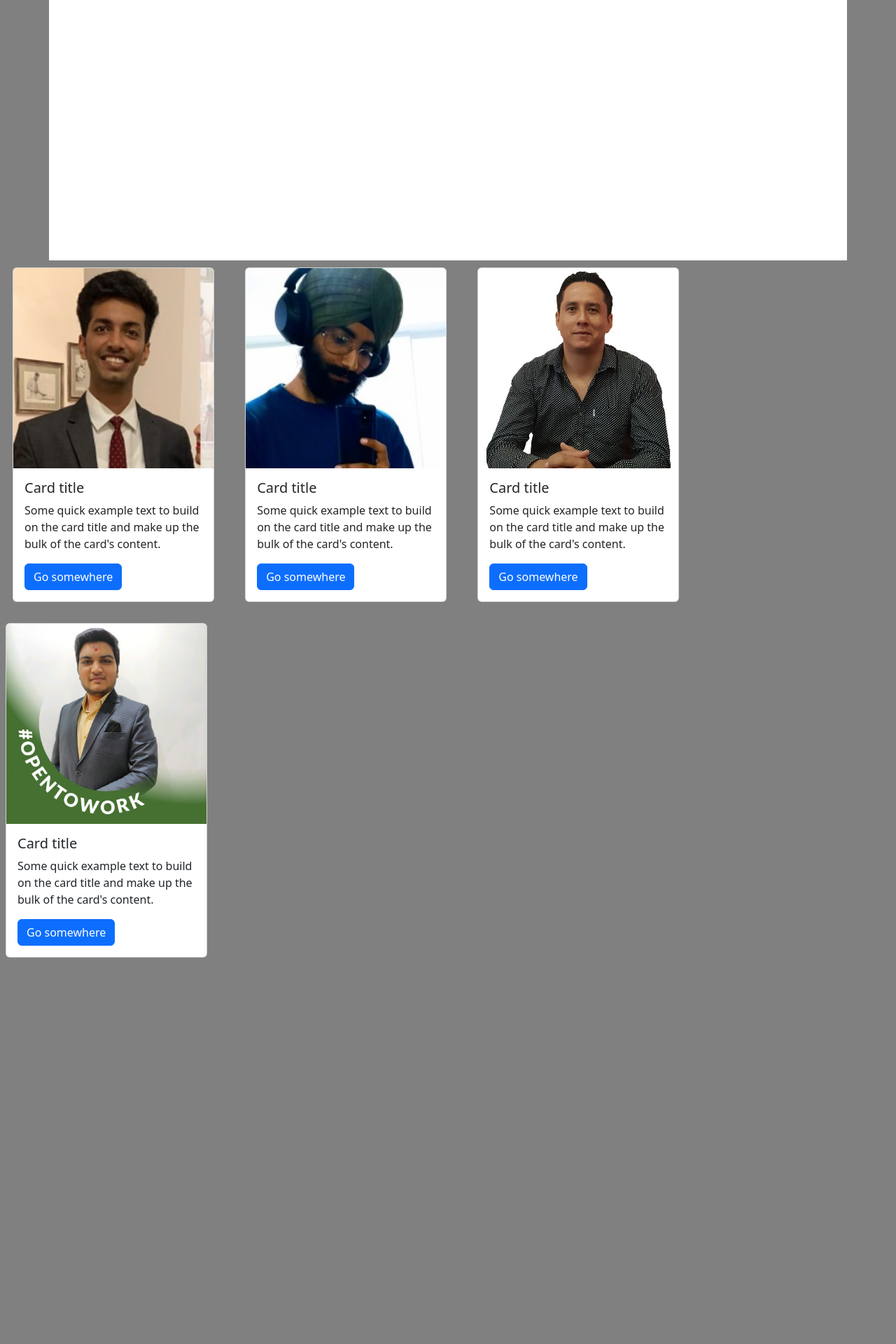
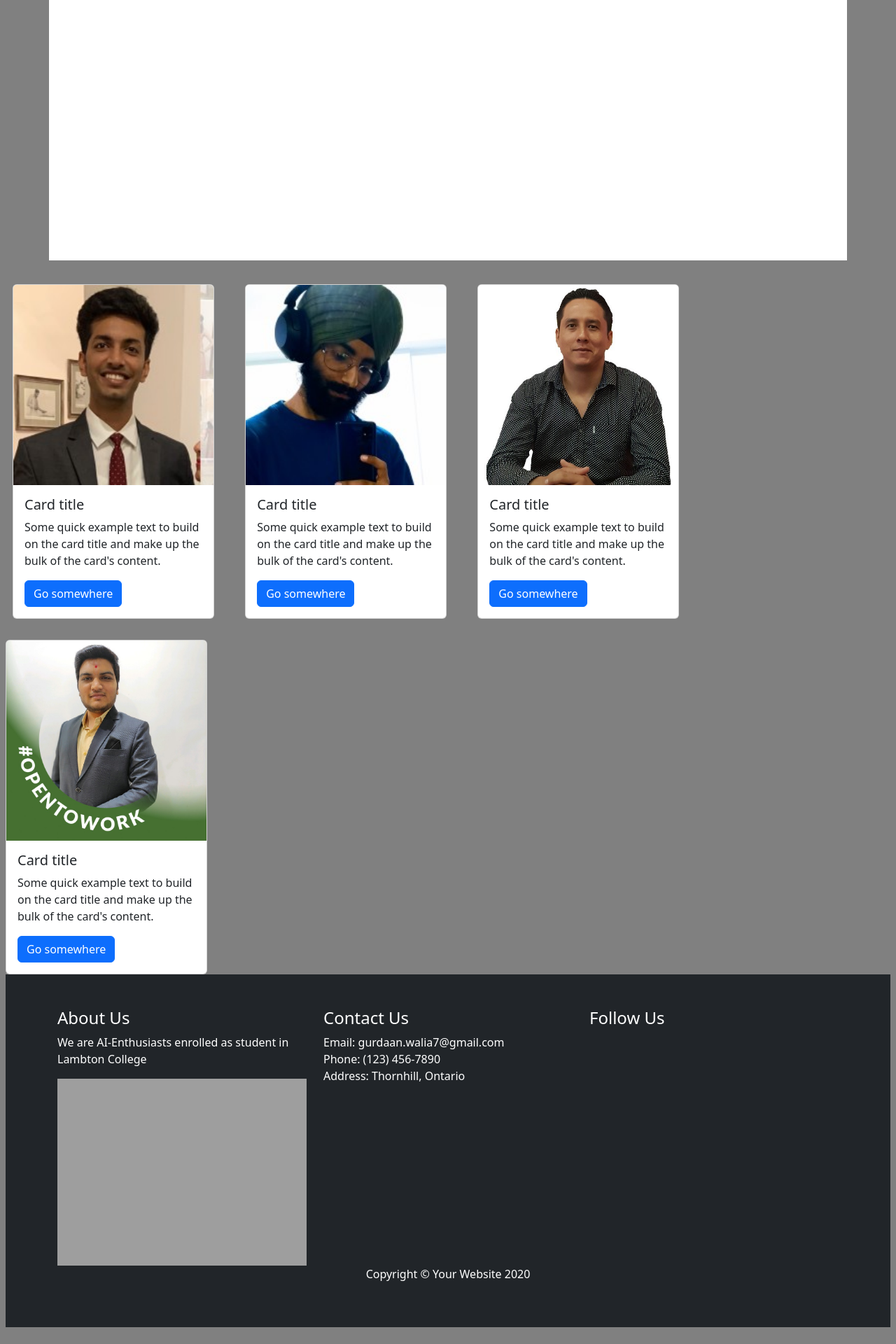
Before and after one commit to gurdaan/NLP_Text_Summarization, a Django app: page / in a window 1280 px wide. Shown: the part 1036-2956 px from the top of the page at 70% size. Before the commit the page ends 2404 px from the top, so only its background shows below. Run offline with Django 4.2, Linux system fonts and the light colour scheme; data that the repository does not hold is empty; grey boxes are pictures that could not be loaded.

Commit message:
Footer Added

```diff
--- a/MLP_Project/templates/index.html
+++ b/MLP_Project/templates/index.html
@@ -41,7 +41,7 @@
     <hr>
   {% endfor %}
 </div>
-
+</br>
 <div>
  <div class="card" style="width: 18rem;display: inline-block;margin: 10px 30px 30px 10px;">
     <img src="/static/Gurdaan.jpg" class="card-img-top" alt="...">
@@ -79,6 +79,44 @@
         </div>
     </div>
 </div>
+<footer class="bg-dark text-white py-5">
+  <div class="container">
+    <div class="row">
+      <div class="col-md-4">
+        <h4>About Us</h4>
+        <p>We are AI-Enthusiasts enrolled as student in Lambton College</p>
+        <img src="logo.png" alt="Logo" class="img-fluid">
+      </div>
+      <div class="col-md-4">
+        <h4>Contact Us</h4>
+        <ul class="list-unstyled">
+          <li>Email: gurdaan.walia7@gmail.com</li>
+          <li>Phone: (123) 456-7890</li>
+          <li>Address: Thornhill, Ontario</li>
+        </ul>
+      </div>
+      <div class="col-md-4">
+        <h4>Follow Us</h4>
+        <ul class="list-inline">
+          <li class="list-inline-item">
+            <a href="#"><i class="fab fa-facebook fa-2x"></i></a>
+          </li>
+          <li class="list-inline-item">
+            <a href="#"><i class="fab fa-twitter fa-2x"></i></a>
+          </li>
+          <li class="list-inline-item">
+            <a href="#"><i class="fab fa-instagram fa-2x"></i></a>
+          </li>
+        </ul>
+      </div>
+    </div>
+    <div class="row">
+      <div class="col-md-12">
+        <p class="text-center">Copyright © Your Website 2020</p>
+      </div>
+    </div>
+  </div>
+</footer>
 
 </body>
 </html>
```
